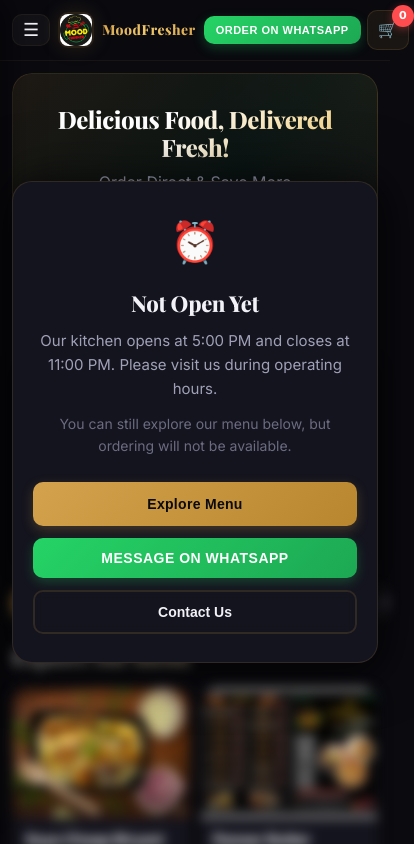
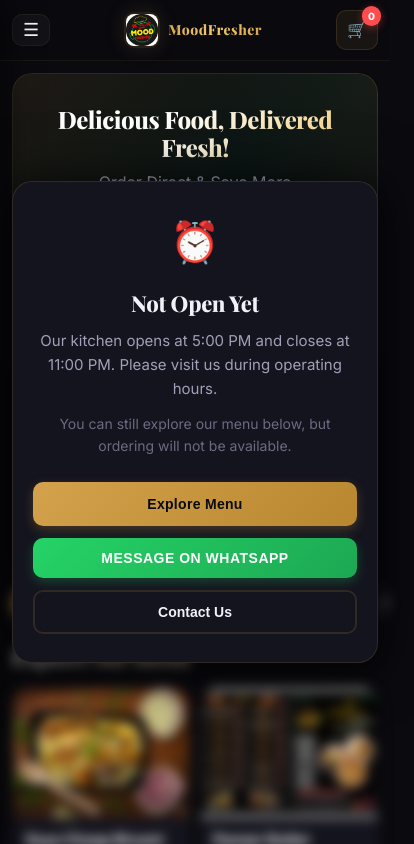
Before and after one commit to animesh624/MoodFresher, a React (Vite) app: page / in a window 390 px wide. Shown: the top 844 px of the page, 414 px wide, since content can reach past the window. Built offline with nearby package versions, Linux system fonts and the light colour scheme.

Commit message:
added changes

```diff
--- a/src/App.css
+++ b/src/App.css
@@ -1292,6 +1292,14 @@
     font-size: 16px;
   }
 
+  .cart-count {
+    right: -4px;
+    top: -5px;
+    padding: 2px 6px;
+    font-size: 10px;
+    min-width: 18px;
+  }
+
   .hero-banner {
     padding: 32px 18px;
     margin: 12px 12px 8px;
--- a/src/App.jsx
+++ b/src/App.jsx
@@ -161,8 +161,7 @@
   }).filter(x => x.qty > 0)
 
   const subtotal = orderLines.reduce((s, it) => s + it.lineTotal, 0)
-  const delivery = subtotal > 0 ? 20 : 0
-  const total = subtotal + delivery
+  const total = subtotal
 
   const canPlace = name.trim() !== '' && address.trim() !== '' && mobile.trim() !== '' && subtotal > 0 && WHATSAPP_NUMBER && isOpen
 
@@ -180,7 +179,7 @@
 
     let msg = `Mood Fresher - New order from website\nName: ${name}\nMobile: ${mobile}\nAddress: ${address}\n\nItems:\n`
     orderLines.forEach(it => { msg += `${it.name} x ${it.qty} = ₹${it.lineTotal}\n` })
-    msg += `\nSubtotal: ₹${subtotal}\nDelivery: ₹${delivery}\nTotal: ₹${total}`
+    msg += `\nSubtotal: ₹${subtotal}\nTotal: ₹${total}`
     if (instructions && instructions.trim()) {
       msg += `\n\nInstructions: ${instructions.trim()}`
     }
@@ -242,7 +241,6 @@
           </div>
         </div>
         <div className="top-actions">
-          <button className="wa-btn" onClick={() => window.open(`https://wa.me/${WHATSAPP_NUMBER}`, '_blank')}>ORDER ON WHATSAPP</button>
           <div className="cart" title="Cart" onClick={() => { if (cartCount > 0) scrollToOrderPanel() }}>🛒<span className="cart-count">{cartCount}</span></div>
         </div>
       </header>
@@ -373,7 +371,6 @@
                     ))}
                   </ul>
                   <div className="summary-row"><span>Subtotal</span><span>₹{subtotal}</span></div>
-                  <div className="summary-row"><span>Delivery</span><span>₹{delivery}</span></div>
                   <div className="summary-row total"><span>Total</span><span>₹{total}</span></div>
                 </div>
               )}
@@ -385,7 +382,7 @@
                 <textarea placeholder="Delivery instructions (optional)" value={instructions} onChange={e => setInstructions(e.target.value)} rows={2} disabled={!isOpen} />
               </div>
 
-              <button className={`place-btn ${canPlace ? 'enabled' : 'disabled'}`} onClick={placeOrder} disabled={!canPlace}>Place order via WhatsApp</button>
+              <button className={`place-btn ${canPlace ? 'enabled' : 'disabled'}`} onClick={placeOrder} disabled={!canPlace}>Place order</button>
             </aside>
           </main>
         ) : view === 'contact' ? (
@@ -413,7 +410,7 @@
                   <span className="contact-icon">✉️</span>
                   <div className="contact-text">
                     <div className="contact-label">Email</div>
-                    <div className="contact-value">moodfresher@example.com</div>
+                    <div className="contact-value">moodfresher.24@gmail.com</div>
                   </div>
                 </div>
               </div>
@@ -470,17 +467,13 @@
                 <button className="primary" onClick={() => navigate('menu')}>Explore our menu</button>
               </div>
             </section>
-            <aside className="order-panel">
-              <h4>Quick Links</h4>
-              <button className="place-btn enabled" onClick={() => navigate('menu')}>Explore our menu</button>
-            </aside>
           </main>
         )}
 
         {view === 'menu' && cartCount > 0 && (
           <div className="bottom-bar">
             <div className="left">{cartCount} items • ₹{total}</div>
-            <button className="place" onClick={canPlace ? placeOrder : scrollToOrderPanel} disabled={false}>{canPlace ? 'Place order on WhatsApp' : 'Enter details to order'}</button>
+            <button className="place" onClick={canPlace ? placeOrder : scrollToOrderPanel} disabled={false}>{canPlace ? 'Place order' : 'Enter details to order'}</button>
           </div>
         )}
       </div>
```
